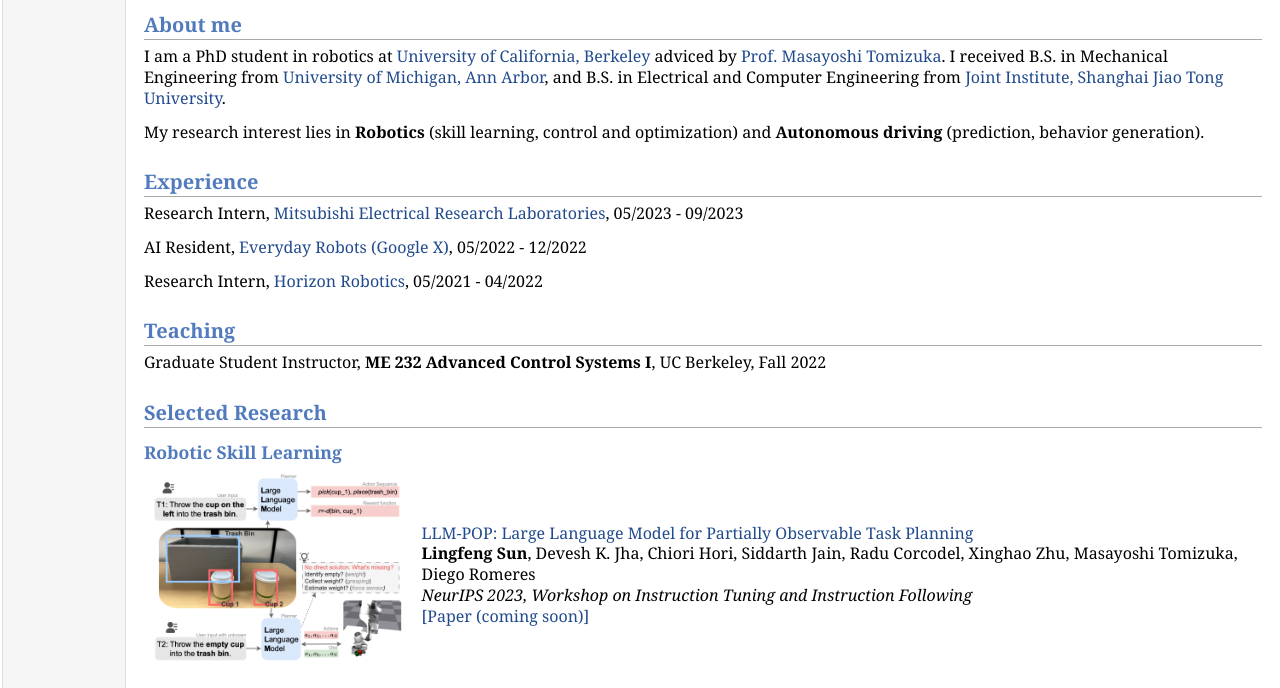
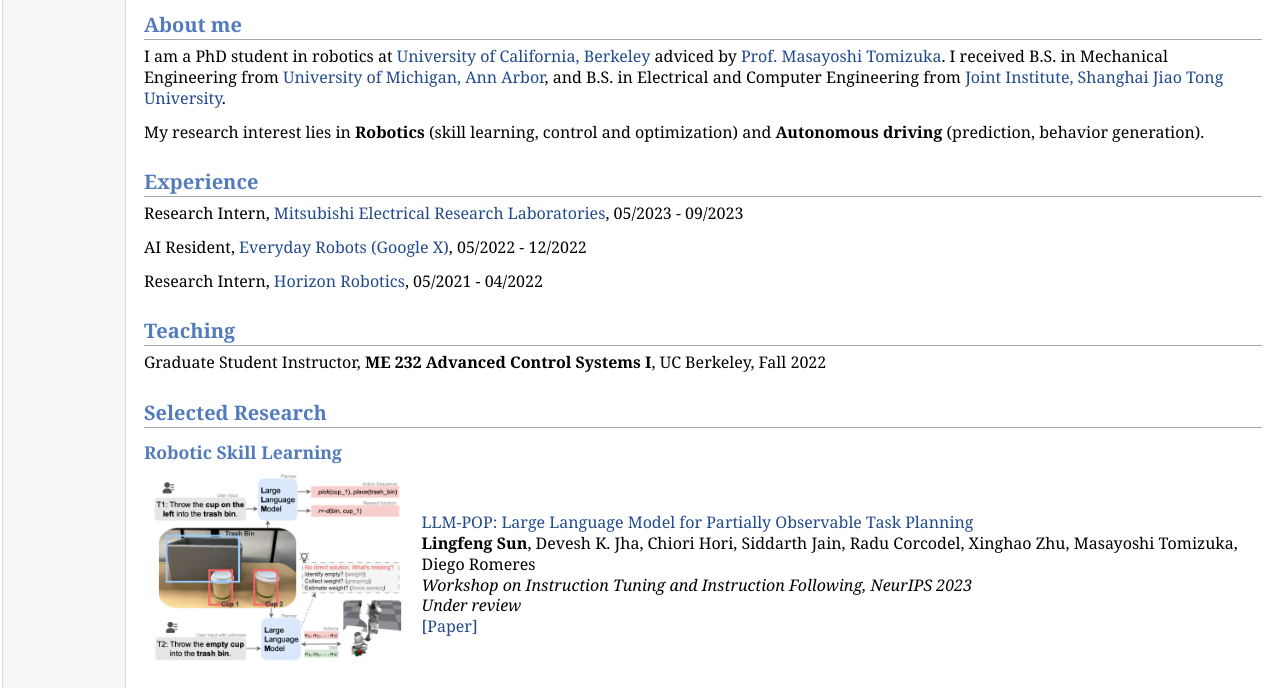
Before and after one commit to TToTMooN/TToTMooN.github.io, a plain HTML site: page index.html in a window 1280 px wide. Shown: the part 298-986 px from the top of the page. Drawn offline with Linux system fonts and the light colour scheme.

Commit message:
update on workshop

```diff
--- a/index.html
+++ b/index.html
@@ -45,8 +45,9 @@ and B.S. in Electrical and Computer Engineering from <a href="http://ji.sjtu.edu
 <img src="imgs/llm.png" alt="alt text" width="250px" />&nbsp;</td>
 <td align="left"><p><a href="index.html">LLM-POP: Large Language Model for Partially Observable Task Planning</a><br />
 <b>Lingfeng Sun</b>, Devesh K. Jha, Chiori Hori, Siddarth Jain, Radu Corcodel, Xinghao Zhu, Masayoshi Tomizuka, Diego Romeres <br />
-<i>NeurIPS 2023, Workshop on Instruction Tuning and Instruction Following </i> <br />
-<a href="index.html">[Paper (coming soon)]</a></p>
+<i>Workshop on Instruction Tuning and Instruction Following, NeurIPS 2023</i> <br />
+<i>Under review</i> <br />
+<a href="papers/2023_llm_pop.pdf">[Paper]</a></p>
 </td></tr></table>
 <table class="imgtable"><tr><td>
 <a href="https://sites.google.com/berkeley.edu/distributed-interaction/"><img src="imgs/mtrl.gif" alt="alt text" width="250px" /></a>&nbsp;</td>
```
Also changed, not shown: 1 other file.
